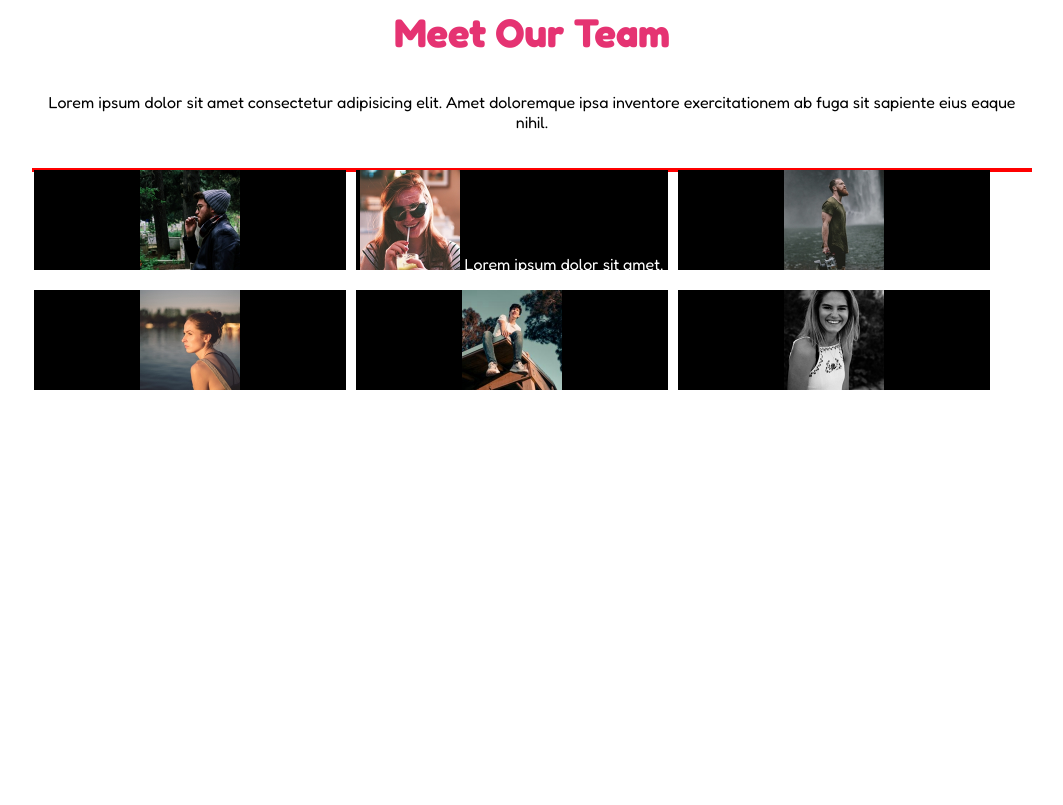
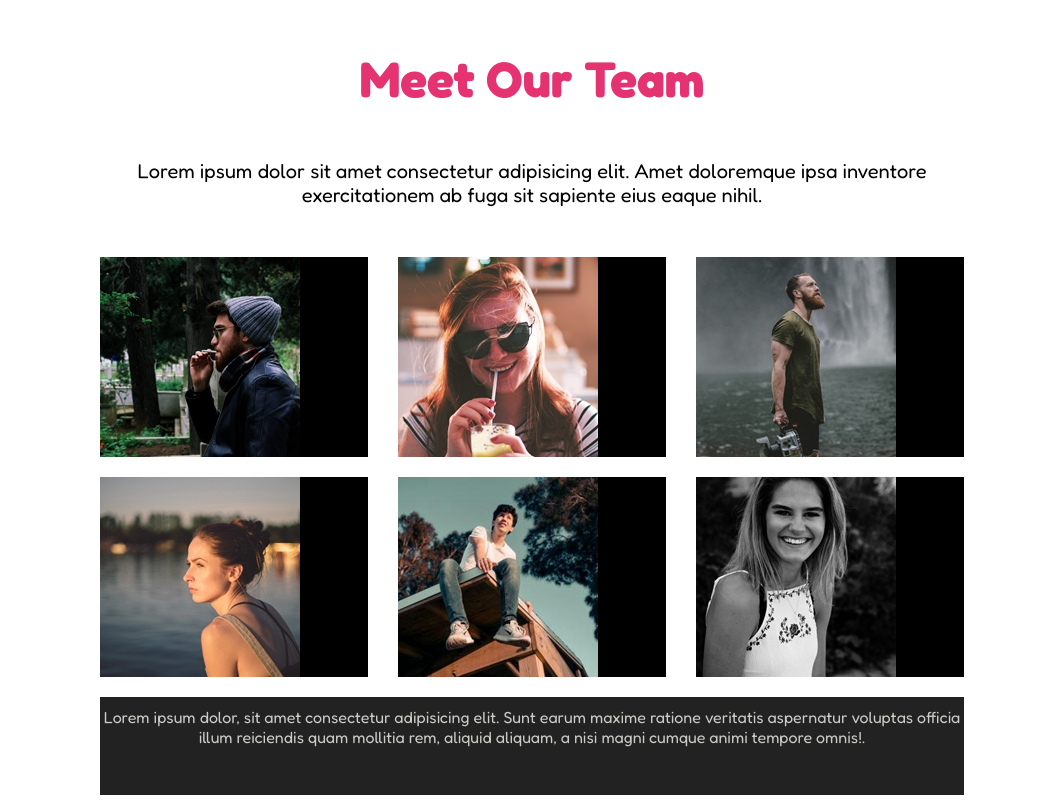
Before and after one commit to ValerioCarbone/html-css-float-cards, a plain HTML site: page index.html in a window 1280 px wide. Shown: the whole page, without its empty margins (108-1171 px from the left). Drawn offline with Linux system fonts and the light colour scheme.

Commit message:
Ancora da finire

```diff
--- a/css/style.css
+++ b/css/style.css
@@ -6,45 +6,48 @@
     font-family: 'Fredoka', sans-serif;;
 }
 
-img {
-max-width: 100%;
-max-height: 100%;
+* img {
+    max-width: 100%;
+    max-height: 100%;
 }
-
 
 
 header {
     font-weight: 800;
     color: #E53372;
-    font-size: 40px;
+    font-size: 50px;
+    padding-top: 40px;
+    text-align: center;
 }
 
 .container {
-    max-width: 1000px;
-    margin: 0 auto;
+    max-width: 1600px;
+    margin: 0 200px;
+
+}
+
+.team-intro {
+    padding: 30px 0;
+    font-size: 20px;
     text-align: center;
 }
 
-.team-intro {
-    padding: 20px 0;
-}
-
-.debug{
-    border: 2px red solid;
-}
 
 .fl {
     float: left;
-    }
+}
 
 .card {
-    display: inline-block;
+    float: left;
     color: white;
     background-color: black;
-    width: calc(33.33% - 20px);
+    width: calc((100% - 60px) / 3 );
     margin-bottom: 20px;
-    height: 100px;
-    margin-left: 10px;
+
+    margin-left: 30px;
+    box-shadow: 8px #000000;
+
+
 
 }
 
@@ -58,3 +61,20 @@ header {
     clear: both;
 
 }
+
+.name{
+    font-size: 26px;
+    font-weight: ;
+}
+
+
+
+
+footer{
+    color: #CCCCC7;
+    background-color: #222222;
+    border-bottom: 2px solid white;
+    height: 100px;
+    text-align: center;
+    padding-top: 10px;
+}
--- a/index.html
+++ b/index.html
@@ -17,18 +17,31 @@
         <div class="team-intro">
             <p>Lorem ipsum dolor sit amet consectetur adipisicing elit. Amet doloremque ipsa inventore exercitationem ab fuga sit sapiente eius eaque nihil.</p>
         </div>
-        <div class="team-cards debug ">
-            <div class="card fl clearfix"><img src="./img/male1.png" alt=""></div>
-            <div class="card fl clearfix" ><img src="./img/female1.png" alt=""> Lorem ipsum dolor sit amet.</div>
-            <div class="card fl clearfix" ><img src="./img/male2.png" alt=""></div>
-            <div class="card fl clearfix" ><img src="./img/female2.png" alt=""></div>
-            <div class="card fl clearfix" ><img src="./img/male3.png" alt=""></div>
-            <div class="card fl clearfix" ><img src="./img/female3.png" alt=""></div>
+        <div class="team-cards clearfix ">
+            <div class="fl card clearfix">
+                <img  class="fl" src="./img/male1.png" alt="">
+
+            </div>
+            <div class="fl card clearfix" >
+                <img class="fl"  src="./img/female1.png" alt="">
+            </div>
+            <div class="fl card clearfix" >
+                <img class="fl"  src="./img/male2.png" alt="">
+            </div>
+            <div class="fl card clearfix" >
+                <img class="fl"  src="./img/female2.png" alt="">
+            </div>
+            <div class="fl card clearfix" >
+                <img class="fl" src="./img/male3.png" alt="">
+            </div>
+            <div class="fl card clearfix" >
+                <img class="fl"  src="./img/female3.png" alt="">
+            </div>
         </div>
 
     </main>
-    <footer>
-
+    <footer class="container">
+        <div class="footer">Lorem ipsum dolor, sit amet consectetur adipisicing elit. Sunt earum maxime ratione veritatis aspernatur voluptas officia illum reiciendis quam mollitia rem, aliquid aliquam, a nisi magni cumque animi tempore omnis!.</div>
 
     </footer>
 </body>
```
